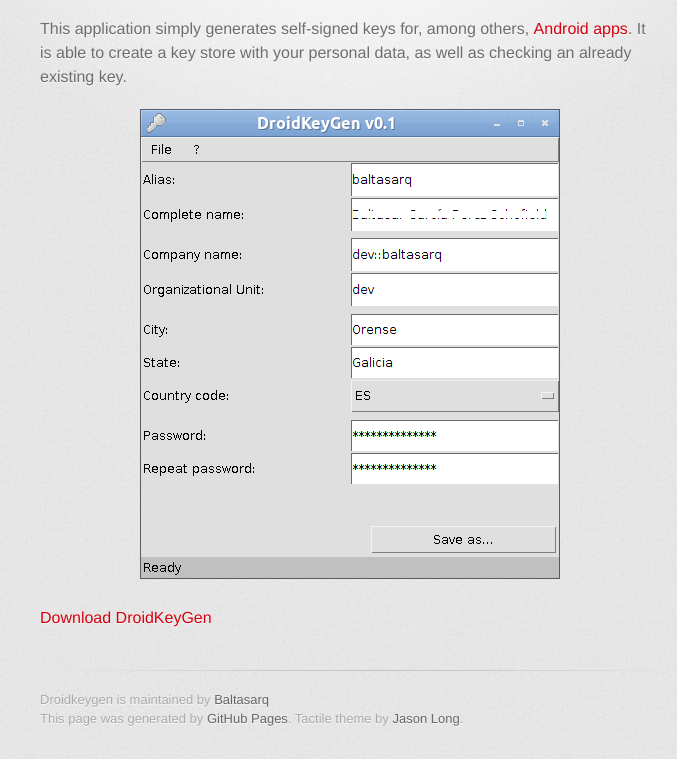
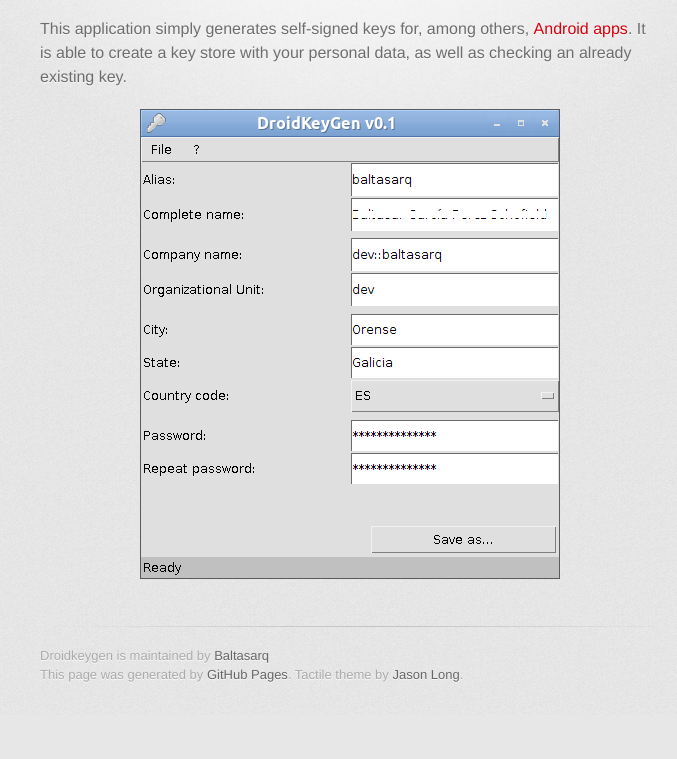
Before and after one commit to Baltasarq/droidkeygen, a plain HTML site: page index.html in a window 1280 px wide. Shown: the part 394-1153 px from the top of the page, without its empty margins (290-967 px from the left). After the commit the page ends 1109 px from the top, so only its background shows below. Drawn offline with Linux system fonts and the light colour scheme; a web font is replaced by a local one.

Commit message:
Update index.html
Remove download link (will be substituted by a release)

```diff
--- a/index.html
+++ b/index.html
@@ -40,7 +40,7 @@
    It is able to create a key store with your personal data, as well as checking an already existing key.
 </i></p>
 <p align="center"><img style="width: 420px; height: 470px;" alt="DroidKeyGen" title="DroidKeyGen" src="droidkeygen.png"></p>
-<p><a href="http://github.com/Baltasarq/droidkeygen/raw/master/dist/DroidKeyGen.jar">Download DroidKeyGen</a></p>
+
 
         </section>
 
```
